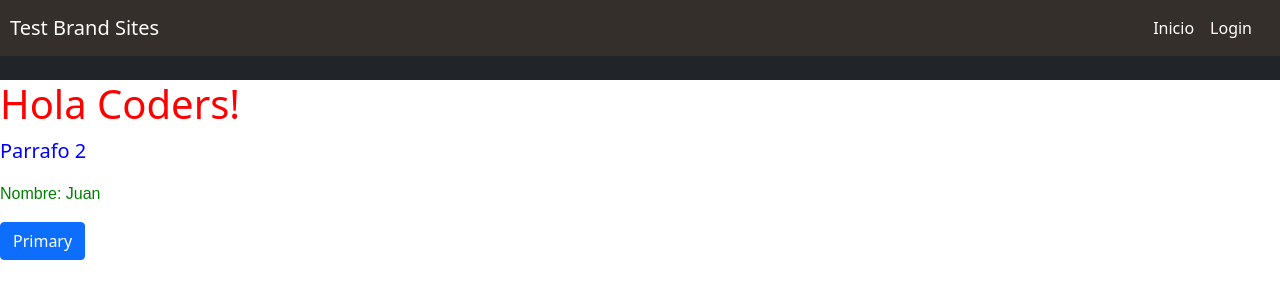
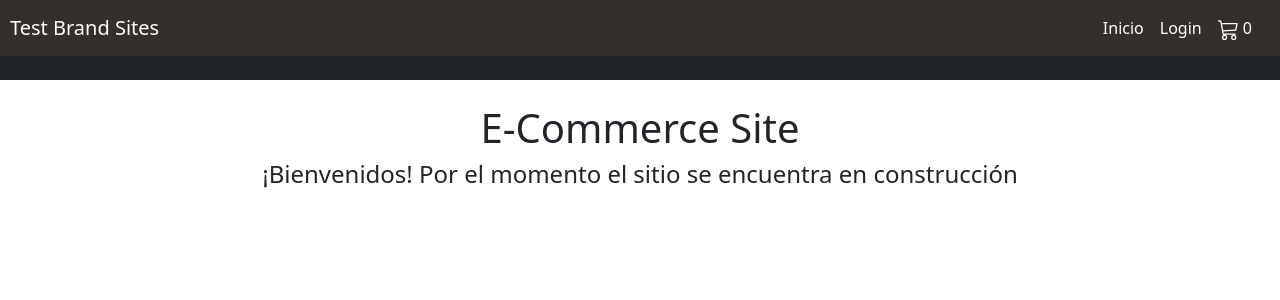
Before and after one commit to AngusRock/ecommerce-react, a React (Create React App) app: page / in a window 1280 px wide. Shown: the top 300 px of the page. Built offline with nearby package versions, Linux system fonts and the light colour scheme.

Commit message:
clase4 - cart widget and greeting message

```diff
--- a/src/App.js
+++ b/src/App.js
@@ -1,21 +1,13 @@
 import logo from './logo.svg';
 import './App.css';
-
-let nombre = 'Juan';
-const styles = {
-  parrafo : {
-    fontFamily: "sans-serif",
-    color : "green"
-  }
-};
+import NavBar from './components/NavBar';
+import Greetings from './components/ItemListContainer'
 
 function App() {
   return (
     <>
-      <h1 style={{color : "red"}}>Hola Coders!</h1>
-      <p className="parrafo2">Parrafo 2</p>
-      <p style={styles.parrafo}>Nombre: {nombre}</p>
-      <button type="button" className="btn btn-primary">Primary</button>
+    <NavBar />
+    <Greetings title="E-Commerce Site" greeting="¡Bienvenidos! Por el momento el sitio se encuentra en construcción"/>
     </>
   );
 }
--- /dev/null
+++ b/src/components/CartWidget.js
@@ -0,0 +1,12 @@
+export default function CartWidget(){
+    return (
+        <li class="nav-item">
+        <a class="nav-link active" href="shopping-cart.html">
+        <svg xmlns="http://www.w3.org/2000/svg" width="21" height="21" fill="currentColor" class="bi bi-cart3" viewBox="0 0 16 16">
+        <path d="M0 1.5A.5.5 0 0 1 .5 1H2a.5.5 0 0 1 .485.379L2.89 3H14.5a.5.5 0 0 1 .49.598l-1 5a.5.5 0 0 1-.465.401l-9.397.472L4.415 11H13a.5.5 0 0 1 0 1H4a.5.5 0 0 1-.491-.408L2.01 3.607 1.61 2H.5a.5.5 0 0 1-.5-.5zM3.102 4l.84 4.479 9.144-.459L13.89 4H3.102zM5 12a2 2 0 1 0 0 4 2 2 0 0 0 0-4zm7 0a2 2 0 1 0 0 4 2 2 0 0 0 0-4zm-7 1a1 1 0 1 1 0 2 1 1 0 0 1 0-2zm7 0a1 1 0 1 1 0 2 1 1 0 0 1 0-2z" />
+        </svg>
+        <span id="cartUnits"> 0</span>
+        </a>
+        </li>
+    );
+}
--- /dev/null
+++ b/src/components/ItemListContainer.js
@@ -0,0 +1,8 @@
+export default function GreetingsMsg(props){
+    return (
+        <>
+        <h1 class="d-flex justify-content-center mt-4">{props.title}</h1>
+        <h4 class="d-flex justify-content-center">{props.greeting}</h4>
+        </>
+    );
+}
--- a/src/components/NavBar.js
+++ b/src/components/NavBar.js
@@ -1,8 +1,8 @@
 import './NavBar.css';
+import CartWidget from './CartWidget';
 
 function NavBar() {
     return (
-        <>
         <nav className="navbar-style pb-4 bg-dark">
         <div className="navbar navbar-expand-lg navbar-dark navbar-bg navbar-dimensions">
           <a className="navbar-brand" href="index.html">Test Brand Sites</a>
@@ -17,11 +17,11 @@
               <li className="nav-item">
                 <a className="nav-link active" href="index.html">Login</a>
               </li>
+              <CartWidget />
             </ul>
           </div>
           </div>
         </nav>
-        </>
     );
 }
 
--- a/src/index.js
+++ b/src/index.js
@@ -3,12 +3,10 @@
 import './index.css';
 import App from './App';
 import reportWebVitals from './reportWebVitals';
-import NavBar from './components/NavBar';
 import 'bootstrap/dist/css/bootstrap.min.css';
 
 ReactDOM.render(
   <React.StrictMode>
-    <NavBar />
     <App />
   </React.StrictMode>,
   document.getElementById('root')
```
